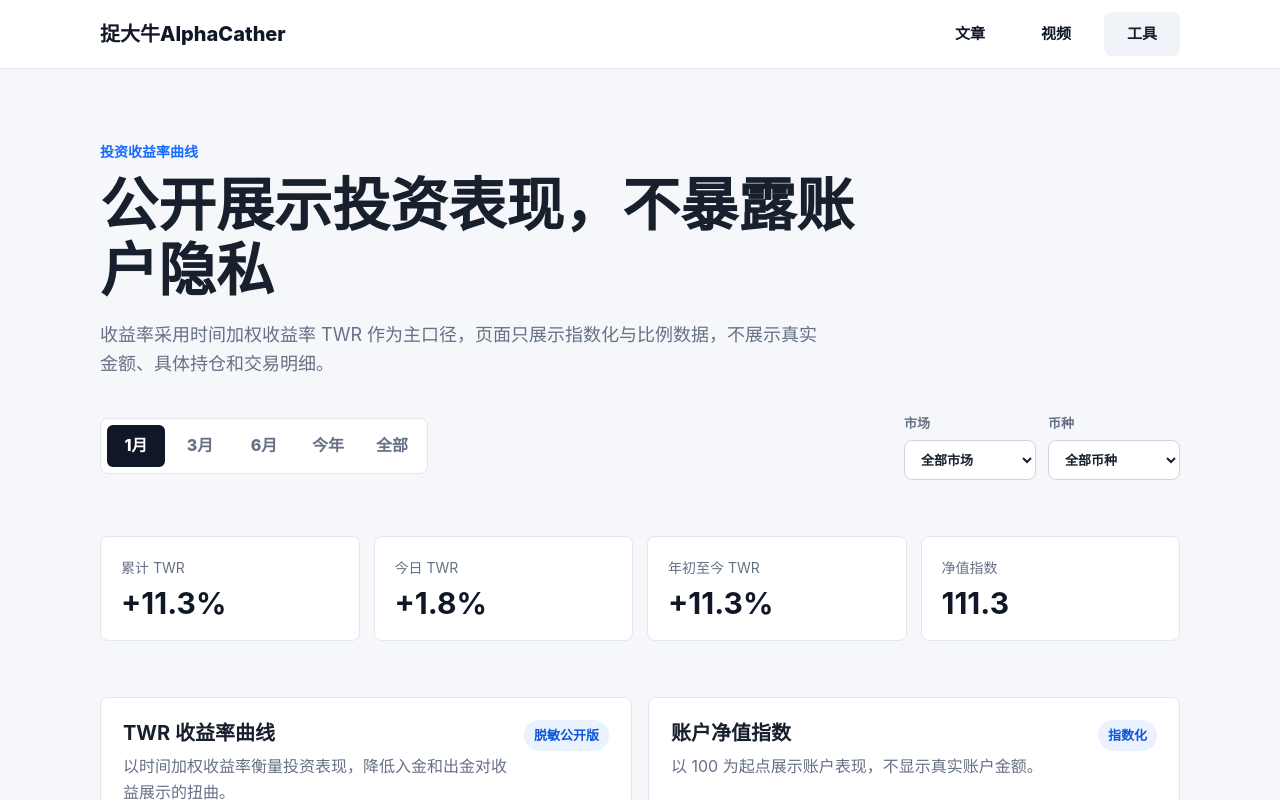
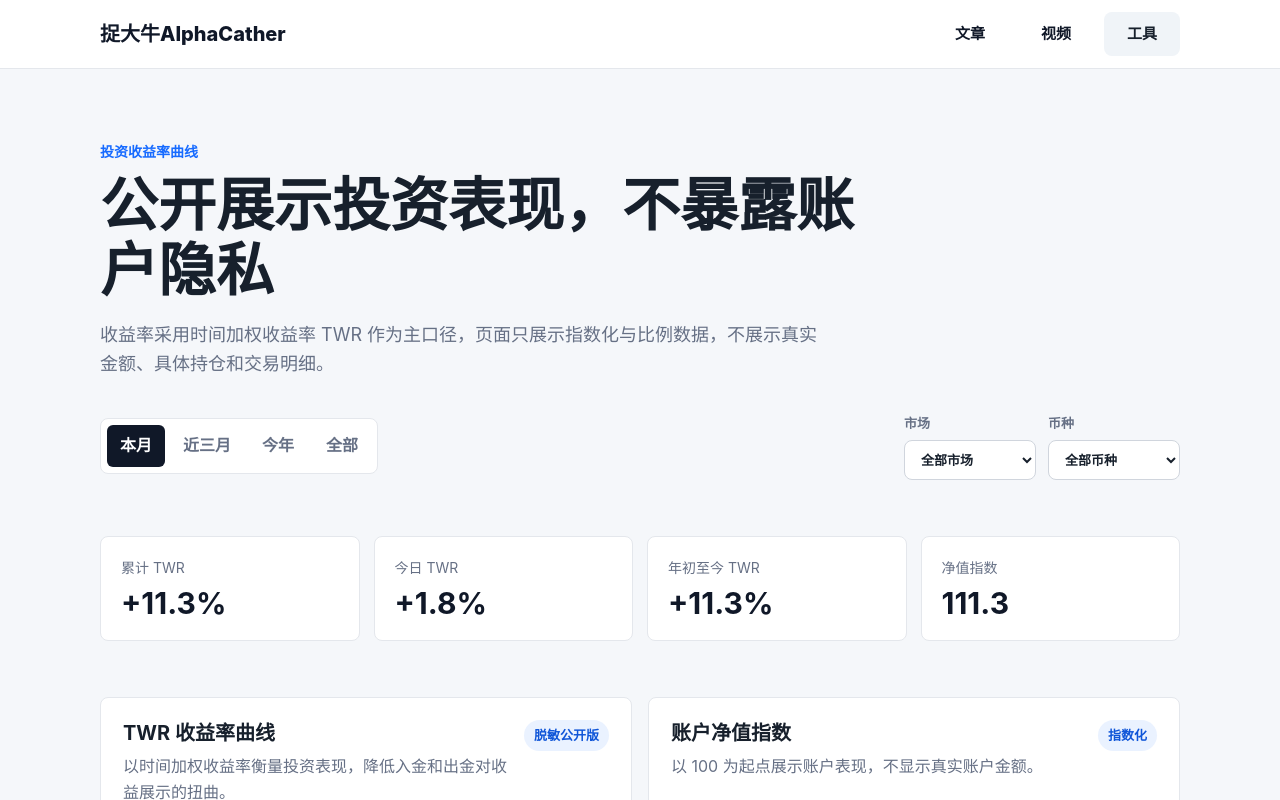
Before and after one commit to chenchaofeng1008-ctrl/AlphaCather, a plain HTML site: page zhuodaniu-site/tools/investment-dashboard.html in a window 1280 px wide. Shown: the top 800 px of the page. Drawn offline with Linux system fonts and the light colour scheme.

Commit message:
Update dashboard range labels

```diff
--- a/zhuodaniu-site/tools/investment-dashboard.html
+++ b/zhuodaniu-site/tools/investment-dashboard.html
@@ -27,9 +27,8 @@
 
       <section class="section dashboard-toolbar" aria-label="筛选条件">
         <div class="segmented-control" role="group" aria-label="时间范围">
-          <button class="segment active" type="button" data-range="1M">1月</button>
-          <button class="segment" type="button" data-range="3M">3月</button>
-          <button class="segment" type="button" data-range="6M">6月</button>
+          <button class="segment active" type="button" data-range="1M">本月</button>
+          <button class="segment" type="button" data-range="3M">近三月</button>
           <button class="segment" type="button" data-range="YTD">今年</button>
           <button class="segment" type="button" data-range="ALL">全部</button>
         </div>
--- a/zhuodaniu-site/tools/investment-dashboard.js
+++ b/zhuodaniu-site/tools/investment-dashboard.js
@@ -59,7 +59,6 @@ function getFilteredSeries() {
   const countByRange = {
     "1M": 3,
     "3M": 6,
-    "6M": 10,
     YTD: 10,
     ALL: performanceSeries.length
   }
```
